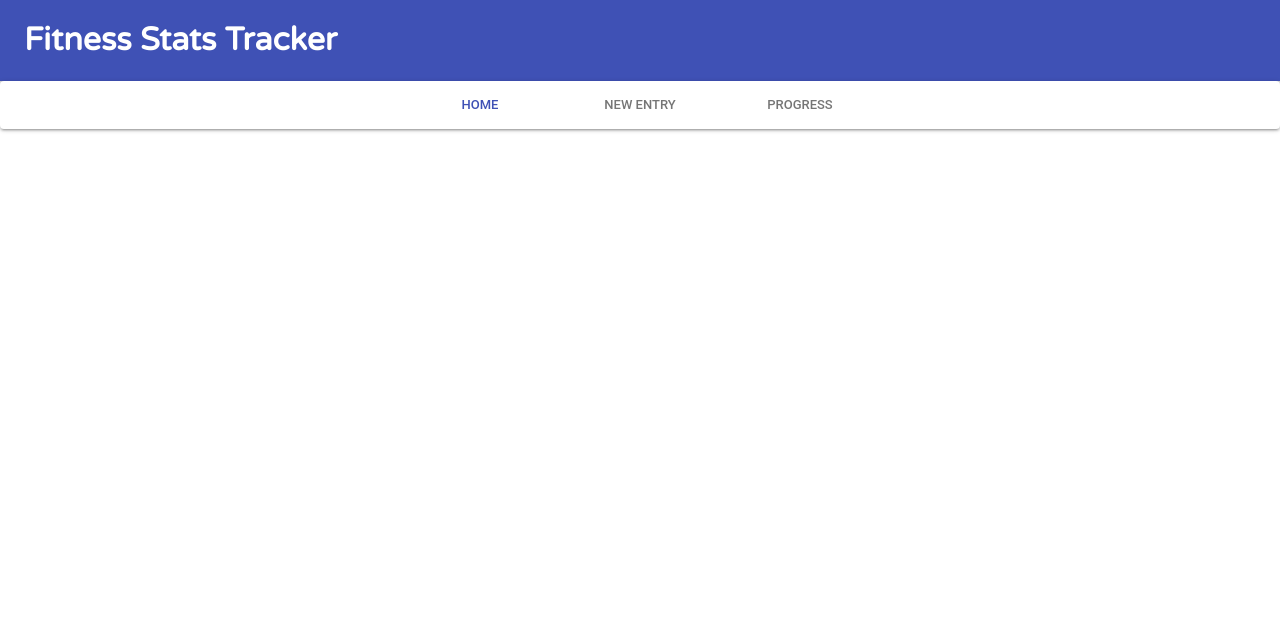
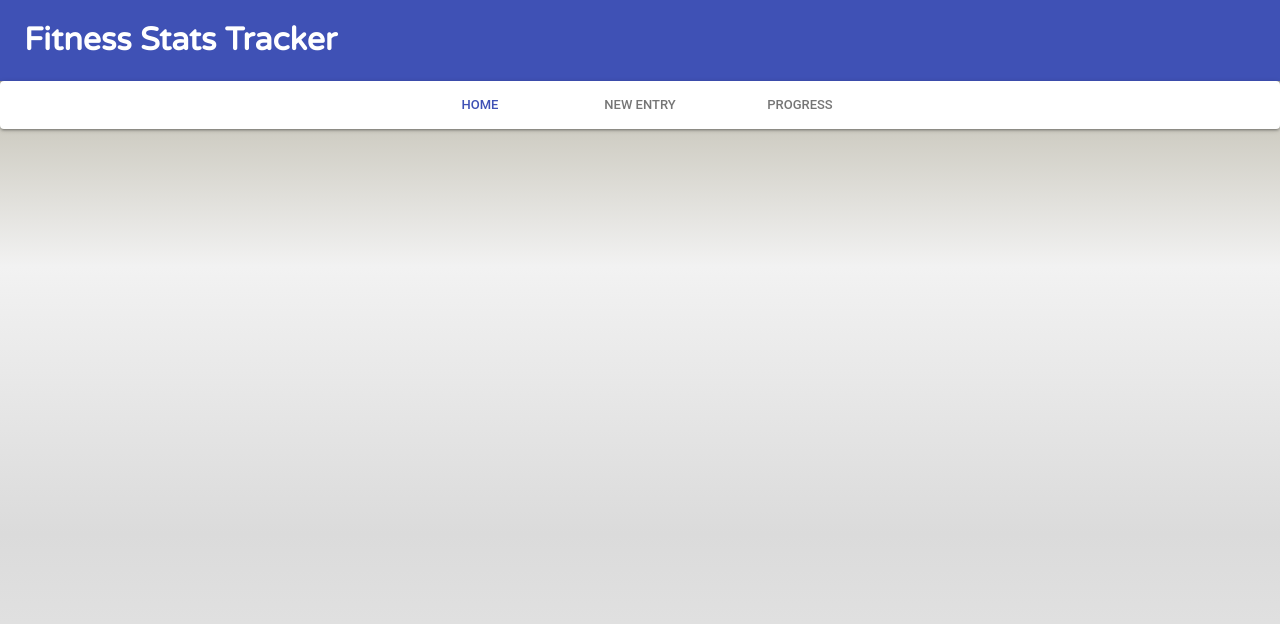
Before and after one commit to cynthiawilliamsa/fitnessstats, a React (Create React App) app: page /Landing in a window 1280 px wide. Shown: the top 624 px of the page. Built offline with nearby package versions, Linux system fonts and the light colour scheme.

Commit message:
navigation changes

```diff
--- a/src/App.css
+++ b/src/App.css
@@ -1,16 +1,24 @@
 body {
-  height: 100% !important;
-}
-
-body{
-  font-family: 'Varela Round', sans-serif;
-}
-.Landing, .newentry, .Progress, .loading-container, .register {
+  background-size: 100% 100%;
   background: #ADA996;  /* fallback for old browsers */
 background: -webkit-linear-gradient(to top, #EAEAEA, #DBDBDB, #F2F2F2, #ADA996);  /* Chrome 10-25, Safari 5.1-6 */
 background: linear-gradient(to top, #EAEAEA, #DBDBDB, #F2F2F2, #ADA996); /* W3C, IE 10+/ Edge, Firefox 16+, Chrome 26+, Opera 12+, Safari 7+ */
+  color: white;
+  width: 100%;
+  height: 100%;
+  margin: 0px;
+  padding: 0px;
+  position: relative;
+  font-family: 'Varela Round', sans-serif;
 }
 
+html {
+  width: 100%;
+  height: 100%;
+  margin: 0px;
+  padding: 0px;
+  position: relative;
+}
 
 .lds-ring {
   display: block;
--- a/src/App.js
+++ b/src/App.js
@@ -10,8 +10,9 @@ class App extends Component {
     return (
       <div className="App">
         <Header/>
+        <Footer/>
         <Main/>
-        <Footer/>
+
 
       </div>
     );
```
